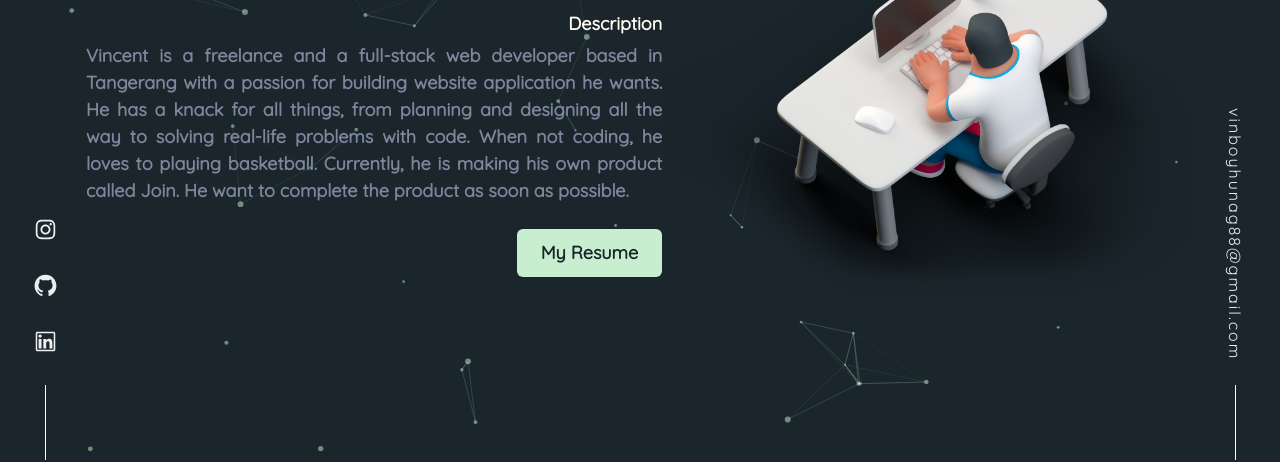
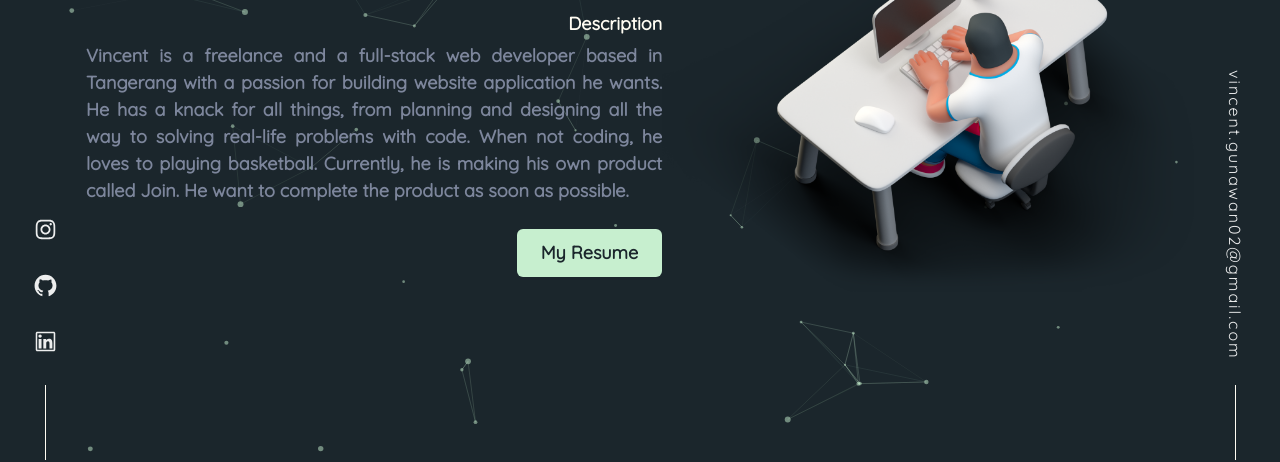
Before and after one commit to Nakesto/portofolio, a Next.js app: page / in a window 1280 px wide. Shown: the part 340-802 px from the top of the page. Built offline with nearby package versions, Linux system fonts and the light colour scheme.

Commit message:
Change Email

```diff
--- a/components/Contacts.jsx
+++ b/components/Contacts.jsx
@@ -5,7 +5,7 @@ import { HeadingMotion, TextMotion } from "../animation/motion";
 const Contacts = ({ colorMode }) => {
   const mailto = (e) => {
     window.location.href =
-      "mailto:vinboyhuang88@gmail.com?subject=Response&body=Hi, How Are You?";
+      "mailto:vincent.gunawan02@gmail.com?subject=Response&body=Hi, How Are You?";
     e.preventDefault();
   };
 
--- a/pages/index.js
+++ b/pages/index.js
@@ -223,7 +223,7 @@ export default function Home() {
           style={{ textOrientation: "mixed", writingMode: "vertical-rl" }}
           letterSpacing={2}
         >
-          vinboyhunag88@gmail.com
+          vincent.gunawan02@gmail.com
         </Text>
         <Box
           width="0.5px"
```
